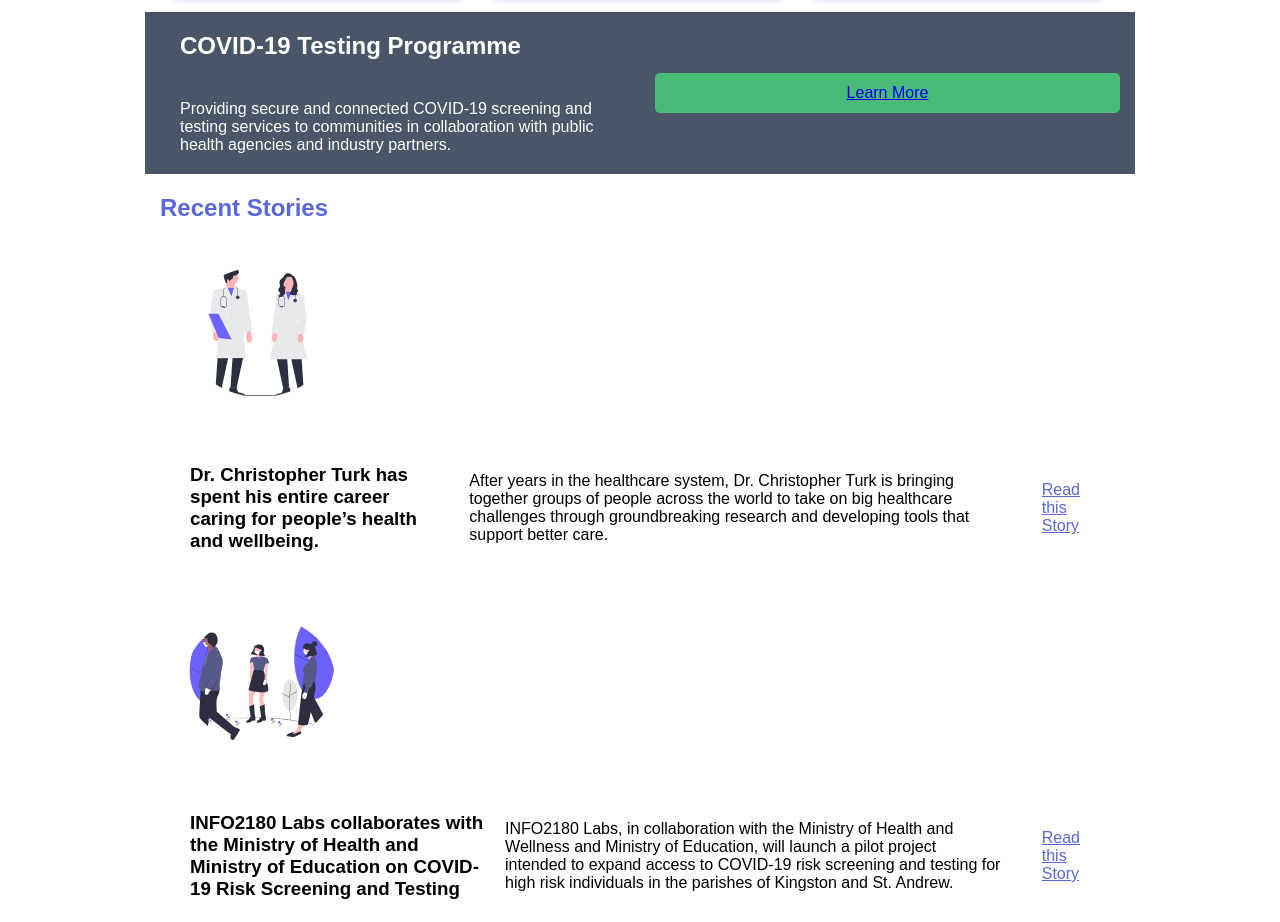
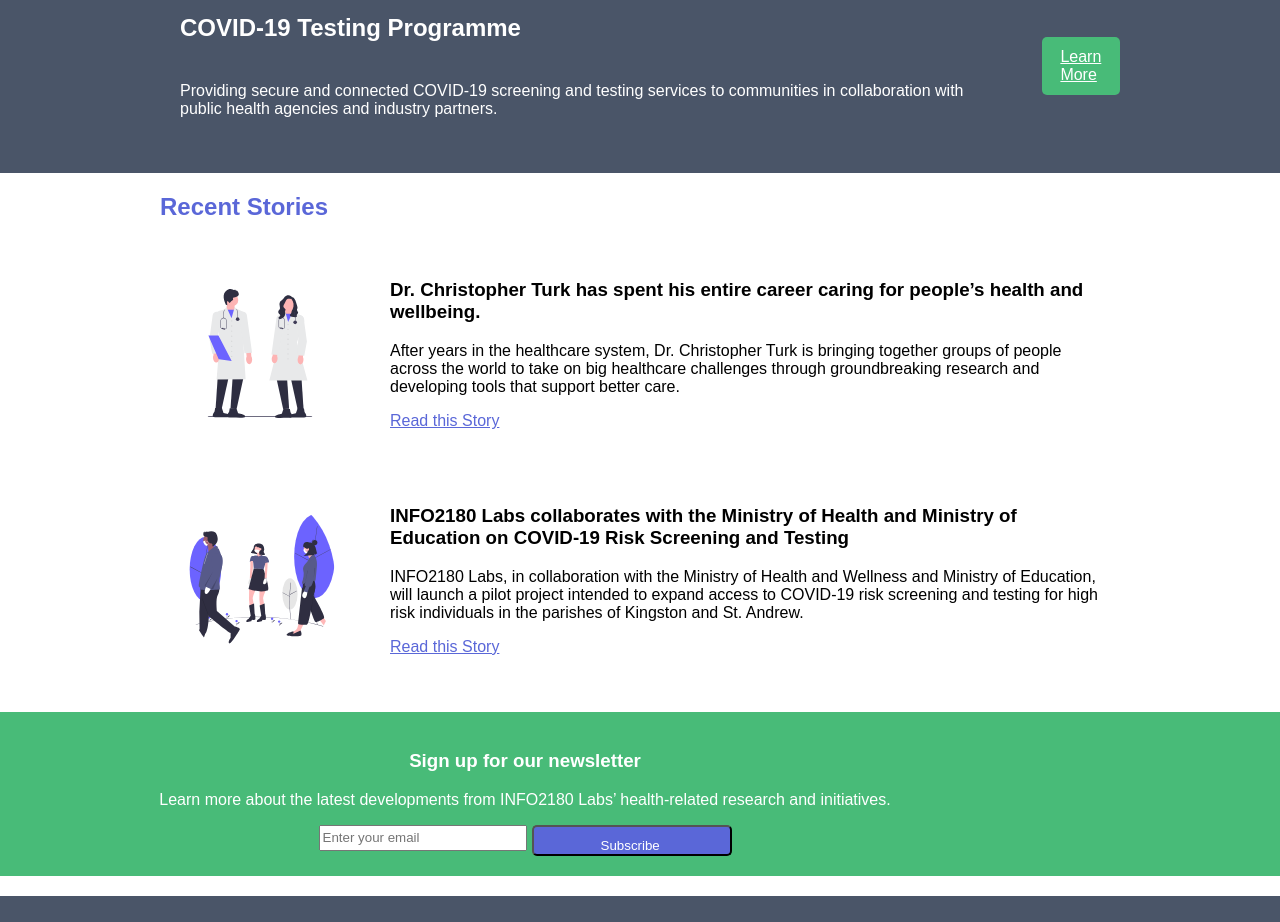
Before and after one commit to kayla-star1/info2180-project1, a plain HTML site: page index.html in a window 1280 px wide. Shown: the part 811-1733 px from the top of the page. Drawn offline with Linux system fonts and the light colour scheme.

Commit message:
Update CSS and JS

```diff
--- a/scripts.js
+++ b/scripts.js
@@ -1,9 +1,10 @@
 /* Add your JavaScript to this file */
-windows.onload = function(){
-    var myForm = document.querySelector(#form);
+window.onload = function(){
+    var myForm = document.querySelector("form");
 
     myForm.addEventListener('submit', function (ele) {
         console.log('form submitted');
+        ele.preventDefault();
         var valFail =false;
 
         var email = document.querySelector('#email');
--- a/styles.css
+++ b/styles.css
@@ -7,33 +7,33 @@ body {
 
 .container {
     margin-inline: auto;
-    margin: auto;
     padding: 0 15px;
     max-width: 960px;
     width: 100%;
 }
-.header{
+header .container{
     background-color: white;
     font-size: 18px;
+    display: flex;
 }
 h1 {
     text-align: left;
+    display: block;
 }
 
-ul {
+nav ul {
+    border-radius: 5px;
+    display: flex;
     list-style-type: none;
      margin: 0;
      padding: 0;
      overflow: hidden;
+     float: left;
 }
-li {
-    float: right;
-}
+
 li a {
-    display: block;
     text-align: center;
     padding: 16px;
-    text-decoration: none;
     color: #6b7280;
  }
  li a:hover {
@@ -53,7 +53,6 @@ li a {
 
 .overview-hero-image {
    display: flex;
-   position: relative;
    justify-content: center;
    align-items: center;
    margin: 20px 20px 20px 20px;
@@ -64,10 +63,11 @@ li a {
    width: 150px;
 
 }
-.overview-hero-text h2,p{
+.overview-hero-text {
     display: flex;
-    align-items: center;
-    justify-content: left;
+    flex-direction: column;
+    align-items: flex-start;
+    justify-content: center;
     float: right;
     text-align: left;
     margin: 20px 20px 20px 30px;
@@ -109,47 +109,55 @@ li a {
     border-radius: 4px;
     padding: 5px;
     width: 150px ;
+    height: 130px; ;
     margin: 20px 20px 20px 20px;
 }
 .card-body{
     margin: 20px 20px 20px 20px;
 }
+.testing{
+    background-color: #4A5568;
+    padding-top: 35px;
+    padding-bottom: 35px;
 
+}
 .testing .container{
+
     order:5px;
-    background-color: #4A5568;
     color: white;
-    display: grid;
+    display: flex;
     grid-template-columns: 1fr 1fr;
     align-items: center;
     gap: 30px;
 
+
 }
-.testing-desciption h2,p{
+.testing-desciption h2, .testing-desciption p{
     margin: 20px 20px 20px 20px;
     display: flex;
     align-items: left;
     justify-content: left;
     float: left;
 }
-.btn{
+.testing .cta .btn{
     background-color: #48BB78;
+    color: white;
     border-radius: 5px;
-    padding: 0.68575rem 1.1875rem;
+    padding: 0.6875rem 1.16875rem;
     display: flex;
-    position: relative;
-    justify-content: center;
-    align-items: center;
+    text-transform: capitalize;
 }
-
-.stories h2,p a{
+.stories article{
+    display: flex;
+}
+.stories h2,.stories p a{
     color: #5A67D8;
 }
-.stories h3,p{
-    display: flex;
+.stories h3,.stories p{
+
     align-items: left;
     justify-content: left;
-    float: left;
+
 }
 .stories .container img{
     border-radius: 50%;
@@ -160,20 +168,43 @@ li a {
 }
 
 .stories .article-body{
-    display: flex;
-    position: relative;
+    margin: 20px 20px 20px 30px;
+}
+
+.newsletter {
+    background-color: #48BB78;
+    color: white;
+}
+.newsletter .container{
     justify-content: center;
     align-items: center;
+    text-align: center;
     margin: 20px 20px 20px 30px;
+    padding-top: 20px;
+    padding-bottom: 20px;
 }
-.footer .container{
+.newsletter form {
+    display: flex;
+    justify-content: center;
+    gap: 5px;
+    text-align: center;
+}
+.newsletter .form-group input{
+    width: 200px;
+    height: 20px;
+}
+.newsletter .btn{
+    color: white;
+    background-color: #5A67D8;
+    border-radius: 5px;
+    width: 200px;
+    height: 20px;
+    border-radius: 5px;
+    padding: 0.6875rem 1.16875rem 1rem 1rem;
+    text-align: center;
+}
+footer{
     background-color: #4A5568;
     color: white;
+    padding-top: 30px;
 }
-.form {
-    display: flex;
-    justify-content: center;
-    flex-wrap: wrap;
-    gap: 15px;
-    text-align: center;
-}
```
